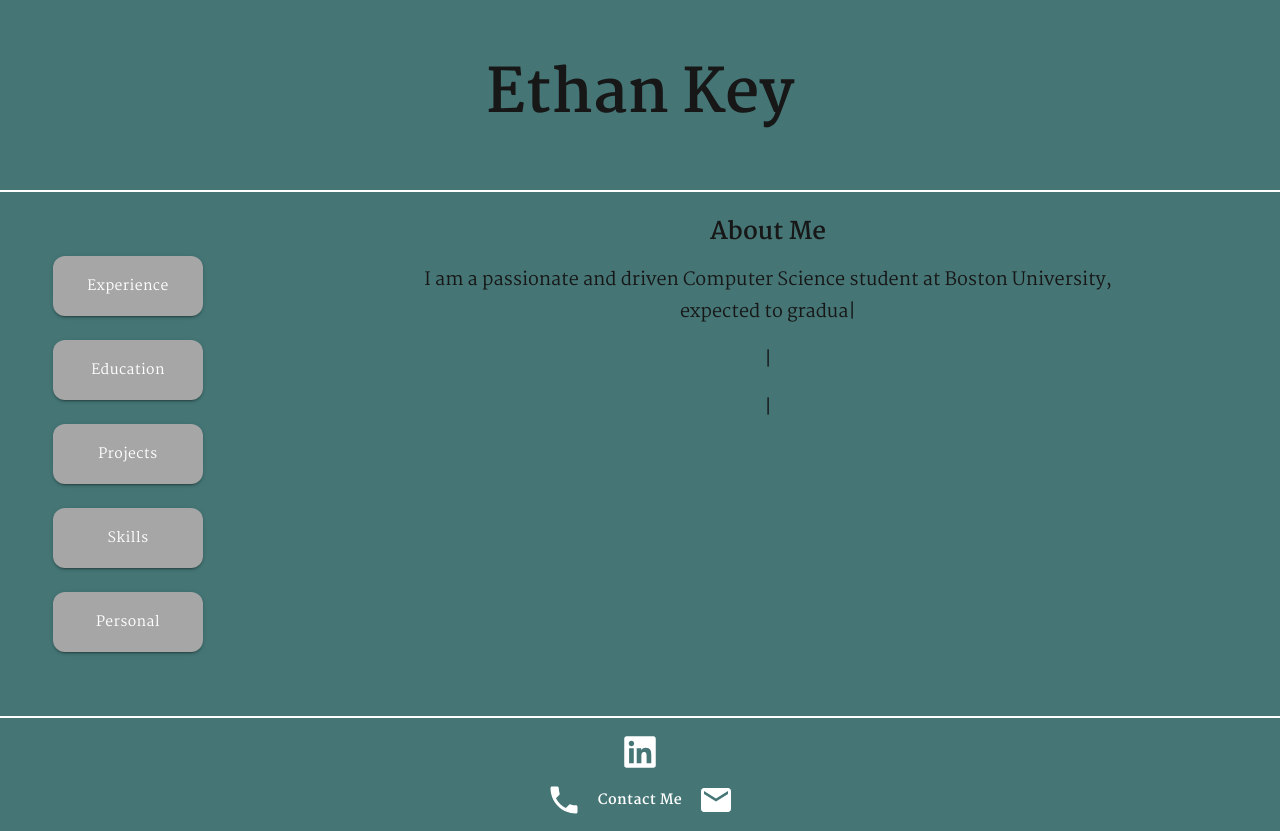
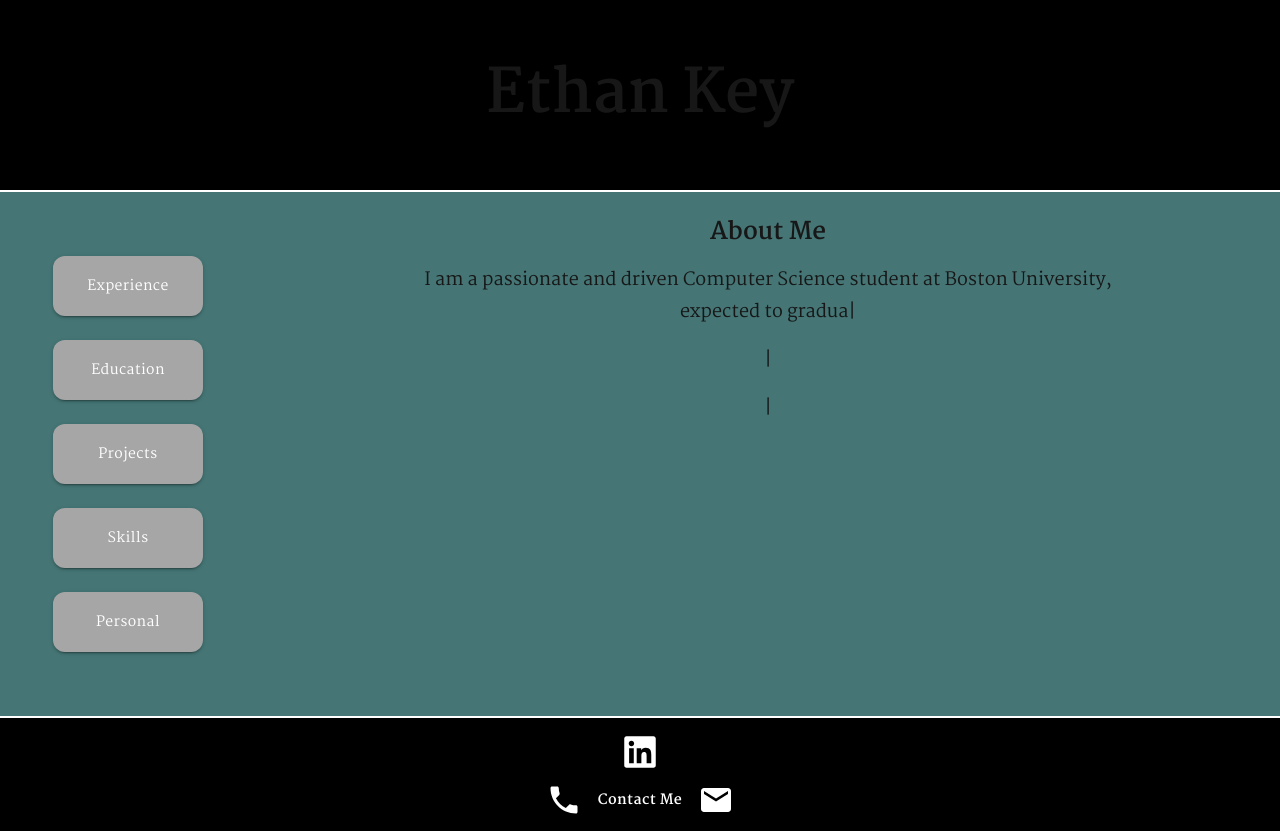
Before and after one commit to ethanrkey/family-website, a Next.js app: page /ethankey in a window 1280 px wide. Built offline with nearby package versions, Linux system fonts and the light colour scheme.

Commit message:
changed header and footer bg color

```diff
--- a/app/ethankey/page.tsx
+++ b/app/ethankey/page.tsx
@@ -38,7 +38,7 @@ export default function EthanKey() {
 
   return (
     <div className="bg-[#457575] flex flex-col min-h-screen">
-      <header className="flex flex-col items-center justify-center h-48 border-b-2 border-white">
+      <header className="bg-[#000000] flex flex-col items-center justify-center h-48 border-b-2 border-white">
         <Link href="/">
           <h1 className="text-6xl font-bold">Ethan Key</h1>
         </Link>
@@ -146,7 +146,7 @@ export default function EthanKey() {
         <div className="flex flex-1 justify-center">{renderContent()}</div>
       </div>
 
-      <footer className="pt-4 flex flex-col border-t-2 border-white">
+      <footer className="bg-[#000000] pt-4 flex flex-col border-t-2 border-white">
         <div className="flex items-center justify-center">
           {contactClicked ? (<a href="https://www.linkedin.com/in/ethan-key/" target="_blank">
             <FaLinkedin size={36} className="fill-[#0f74d9] drop-shadow-2xl transition-transform duration-300 ease-in-out transform hover:scale-150"/>
```
